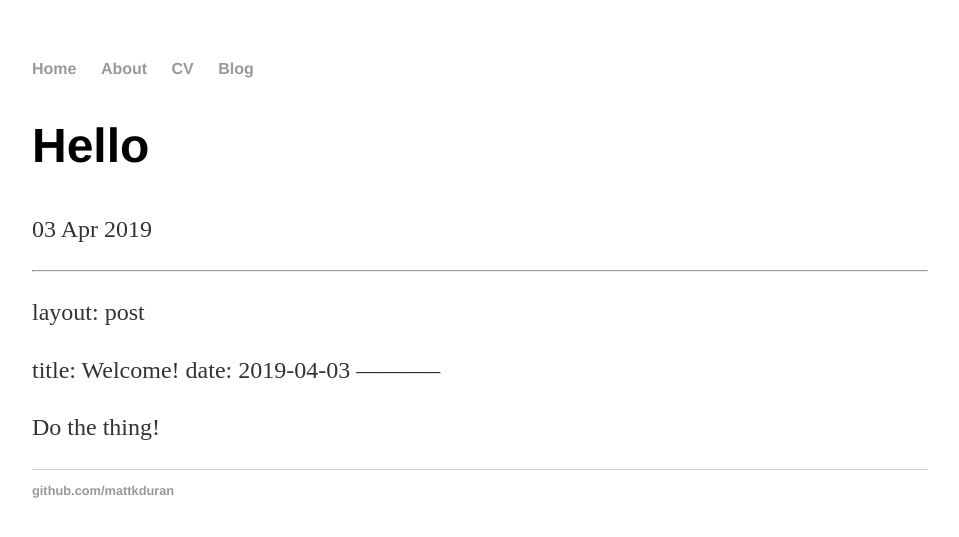
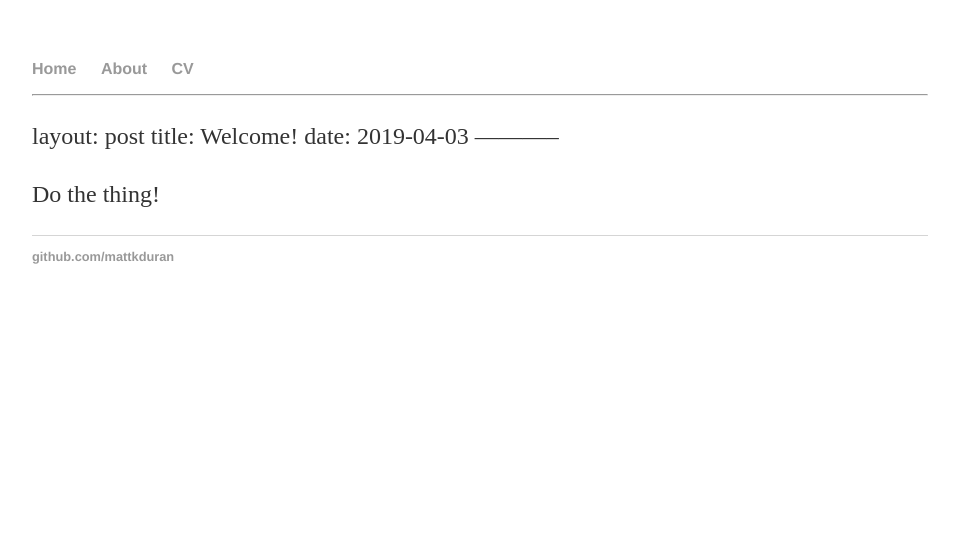
Before and after one commit to mattkduran/mattkduran.github.io, a Jekyll site: the page built from _posts/en/2019-04-03-Hello.md, in a window 1280 px wide. Shown: the top 537 px of the page, without its empty margins (160-1119 px from the left). Built offline with Jekyll 4.4.1, drawn with Linux system fonts in a browser that asks for light colours; our own code applies the rules of GitHub Pages for plain Markdown files.

Commit message:
Still configuring

```diff
--- a/_layouts/default.html
+++ b/_layouts/default.html
@@ -11,7 +11,6 @@
         		<li><a href="/">Home</a></li>
 	        	<li><a href="/about">About</a></li>
         		<li><a href="/cv">CV</a></li>
-        		<li><a href="/blog">Blog</a></li>
     		</ul>
 		</nav>
 		<div class="container">
--- a/_layouts/post.html
+++ b/_layouts/post.html
@@ -3,8 +3,6 @@ layout: default
 ---
 
 <article class="post">
-  <h1>{{ page.title }}</h1>
-  <p class="meta">{{ page.date | date_to_string }}</p>
 
   <div class="post">
     {{ content }}
--- a/_posts/en/2019-04-03-Hello.md
+++ b/_posts/en/2019-04-03-Hello.md
@@ -1,6 +1,5 @@
 ---
 layout: post
-
 title:  Welcome!
 date: 2019-04-03
 -----------
```
